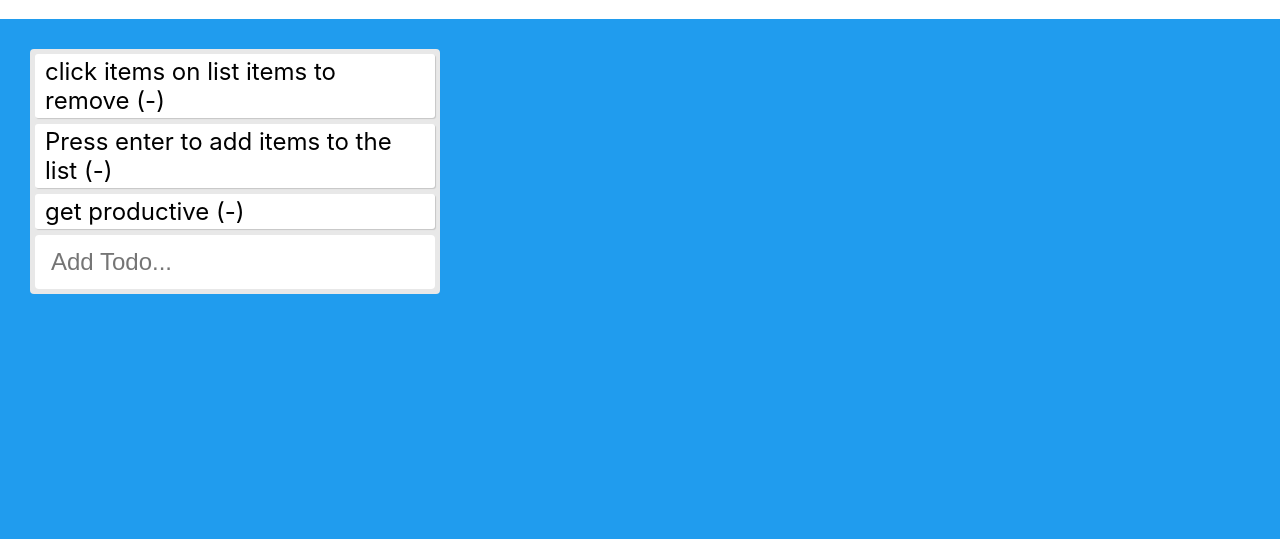
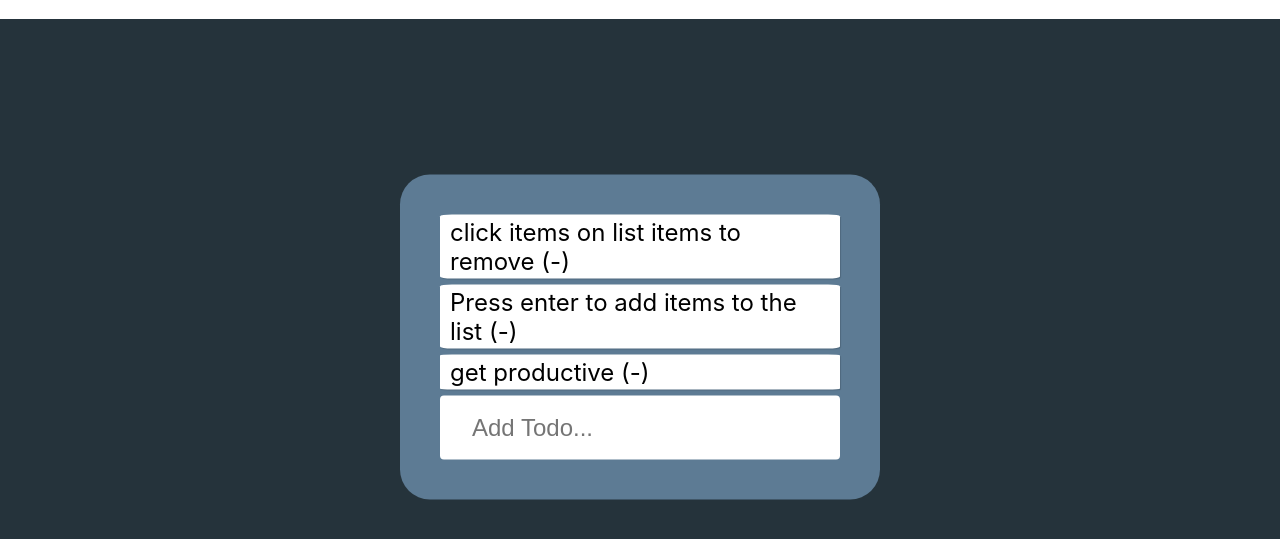
Before and after one commit to sean-mongey/ToDo-List, a website: page index.html in a window 1280 px wide. Shown: the part 63-602 px from the top of the page. Drawn offline with nearby package versions, Linux system fonts and the light colour scheme.

Commit message:
Update styles.css
centered app
changed background

```diff
--- a/styles.css
+++ b/styles.css
@@ -13,16 +13,21 @@ code {
 }
 
 .app {
-  background: #209cee;
+  background: #25333b;
   padding: 30px;
   height: 100vh;
 }
 
 .todo-list{
-  background: #e8e8e8;
-  border-radius: 4px;
-  padding: 5px;
+  position: absolute;
+  top: 50%;
+  left: 50%;
+  transform: translate(-50%, -50%);
+  background: #5d7b94;
+  border-radius: 30px;
+  padding: 40px;
   max-width: 400px;
+
 
 
 }
@@ -33,7 +38,7 @@ code {
   padding: 3px 10px;
   font-size: 24px;
   margin-bottom: 6px;
-  border-radius: 3px;
+  border-radius: 3%;
   display:flex;
   align-items: center;
   justify-content: space-between;
@@ -45,7 +50,13 @@ code {
   border: 0;
   border-radius: 4px;
   box-shadow: none;
-  padding: 1rem;
+  padding: 2rem;
   height: 2.25em;
   font-size: 24px;
 }
+
+.header{
+  text-align: center;
+  font-size: 40px;
+  font-weight: 7000;
+}
```
